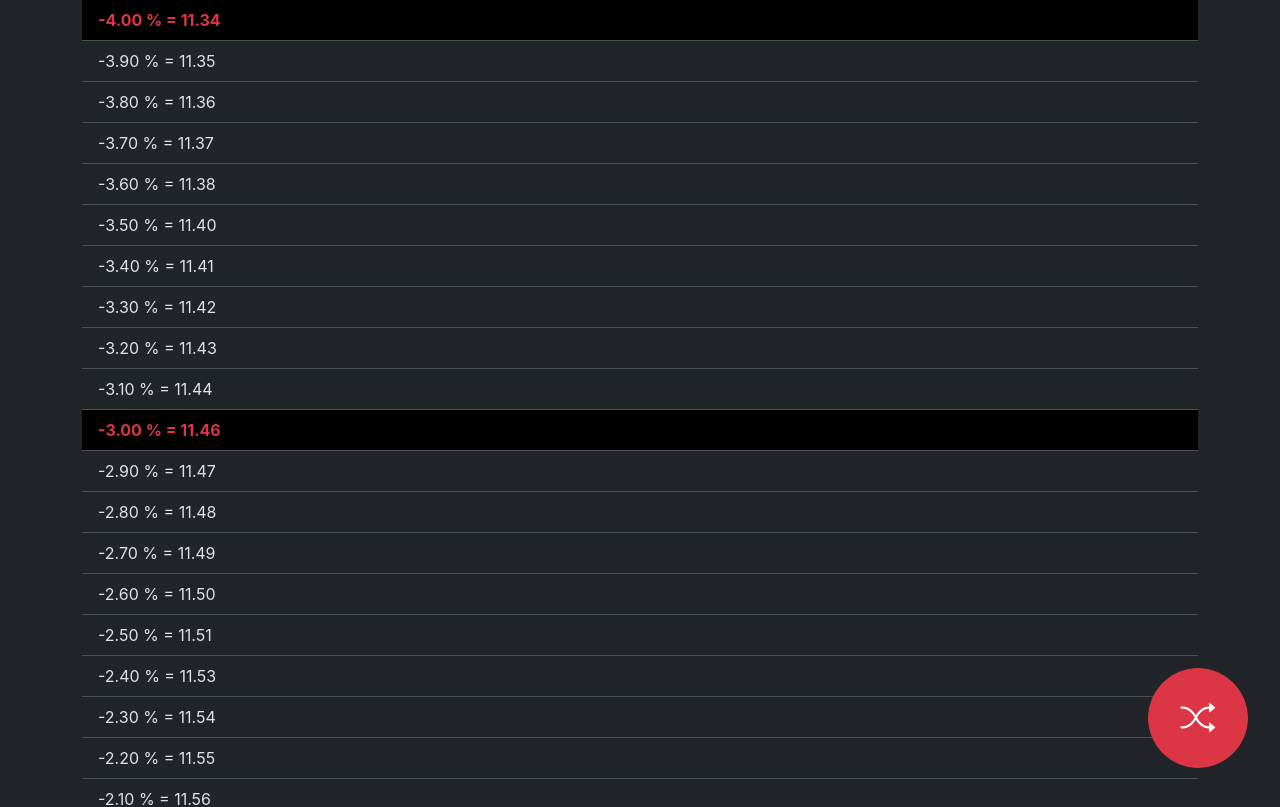
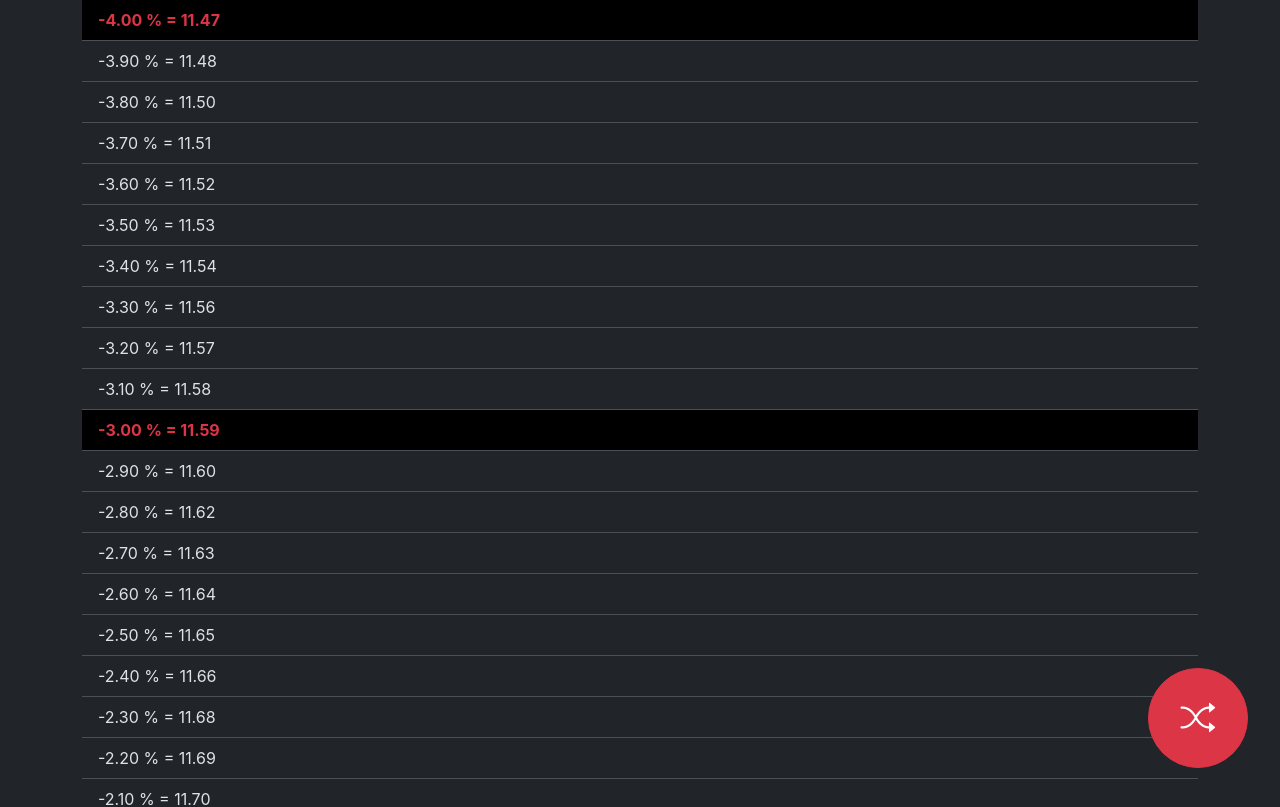
Before and after one commit to leonwebdev/price_calculate, a React (Create React App) app: page / in a window 1280 px wide. Shown: the top 807 px of the page. Built offline with nearby package versions, Linux system fonts and the light colour scheme.

Commit message:
Update previous_close_price in OneDigit.js

```diff
--- a/src/OneDigit.js
+++ b/src/OneDigit.js
@@ -5,7 +5,7 @@ const OneDigit = () => {
     // * ----------------------------------------------------
     // ! ----------------------------------------------------
     // ----------------------------------------------------
-    const previous_close_price = 11.81;
+    const previous_close_price = 11.95;
     // ----------------------------------------------------
     // ? ----------------------------------------------------
     // * ----------------------------------------------------
@@ -34,13 +34,13 @@ const OneDigit = () => {
                             : // ---------------------------------------
                             // ---------------------------------------
                             // ---------------------------------------
-                            // ? Gain price ------------------------------
+                            // todo Gain price ------------------------------
                             [
                                   50, 60, 70, 80, 90, 100, 110, 120, 130, 140,
                                   150, 160, 170, 180, 190, 200, 210, 220, 230,
                                   240, 250, 260, 270, 280, 290,
                               ].includes(index)
-                            ? "text-danger bg-primary-subtle fw-bold"
+                            ? "text-warning bg-primary-subtle fw-bold"
                             : // ---------------------------------------
                             // ---------------------------------------
                             // ---------------------------------------
```
